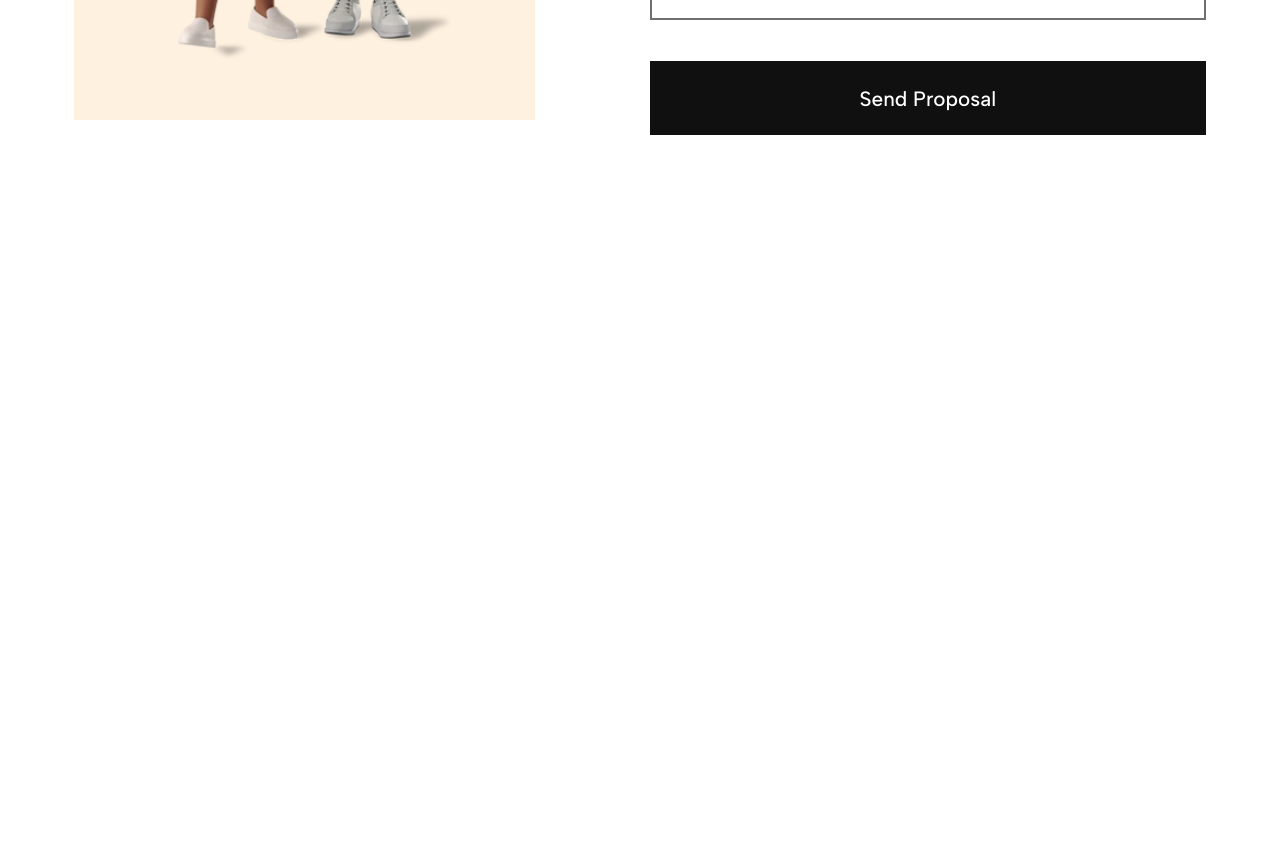
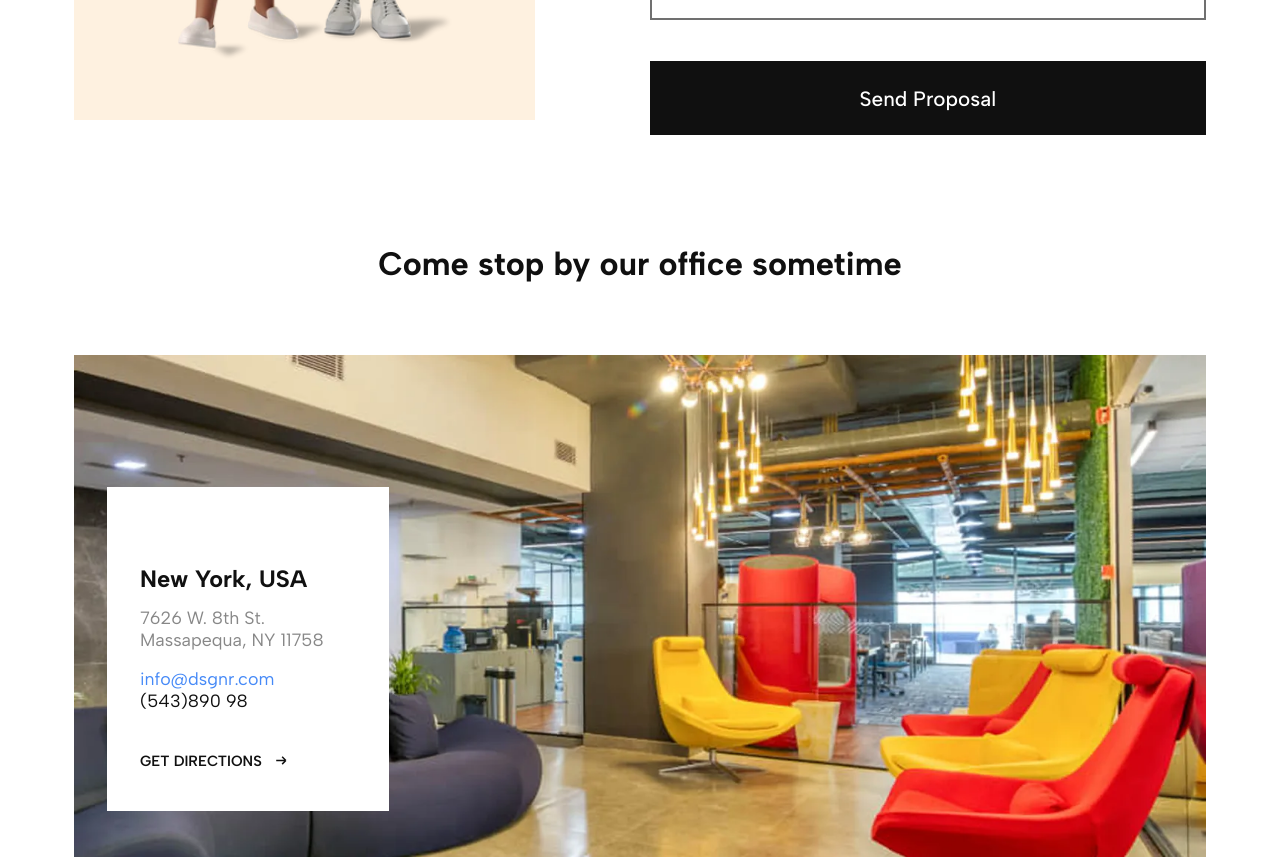
Before and after one commit to sohamdc/dsgnr, a React (Vite) app: page / in a window 1280 px wide. Shown: the part 1360-2217 px from the top of the page. Before the commit the page ends 1495 px from the top, so only its background shows below. Built offline with nearby package versions, Linux system fonts and the light colour scheme.

Commit message:
feat:Added Office section and address card

```diff
--- a/src/App.jsx
+++ b/src/App.jsx
@@ -1,6 +1,7 @@
 import Header from './sections/Header'
 import Hero from './sections/Hero'
 import ContactForm from './sections/ContactForm'
+import Office from './sections/Office'
 
 function App() {
   return (
@@ -9,6 +10,7 @@ function App() {
       <main>
         <Hero />
         <ContactForm />
+        <Office />
       </main>
     </>
   )
--- /dev/null
+++ b/src/sections/Office.jsx
@@ -0,0 +1,60 @@
+import { officeContent as office } from '../data/content'
+import SectionHeading from '../components/SectionHeading'
+import styles from './Office.module.css'
+
+function Office() {
+  return (
+    <section id="office" className={styles.office} aria-labelledby="office-title">
+      <div className="container">
+        <SectionHeading id="office-title">{office.heading}</SectionHeading>
+
+        <div className={styles.photoWrap}>
+          <img
+            className={styles.photo}
+            src={office.photo.src}
+            srcSet={office.photo.srcSet}
+            sizes="(min-width: 1728px) 1528px, 88vw"
+            alt={office.photo.alt}
+            width="1528"
+            height="677"
+            loading="lazy"
+            decoding="async"
+          />
+
+          <div className={styles.card}>
+            <h3 className={styles.city}>{office.city}</h3>
+
+            <address className={styles.address}>
+              <p className={styles.street}>
+                {office.street}
+                <br />
+                {office.region}
+              </p>
+              <p className={styles.contact}>
+                <a className={styles.email} href={`mailto:${office.email}`}>
+                  {office.email}
+                </a>
+                <br />
+                <a href={`tel:${office.phoneHref}`}>{office.phone}</a>
+              </p>
+            </address>
+
+            <a
+              className={styles.directions}
+              href={office.directionsUrl}
+              target="_blank"
+              rel="noopener noreferrer"
+            >
+              {office.directionsLabel}
+              <svg viewBox="0 0 20 20" fill="none" aria-hidden="true">
+                <path d="M3 10h13m0 0-5-5m5 5-5 5" stroke="currentColor" strokeWidth="2" />
+              </svg>
+            </a>
+          </div>
+        </div>
+      </div>
+    </section>
+  )
+}
+
+export default Office
--- /dev/null
+++ b/src/sections/Office.module.css
@@ -0,0 +1,94 @@
+/* Contact ends at 1976 and the heading starts at 2128 */
+.office {
+  padding-top: calc(152 * var(--u));
+}
+
+/* 44px heading, photo starts at 2273 */
+.photoWrap {
+  position: relative;
+  margin-top: calc(101 * var(--u));
+}
+
+.photo {
+  display: block;
+  width: 100%;
+  height: auto;
+}
+
+/* Figma: 381 x 437 card, 44px from the photo's left, 178px from its top.
+   Position and width are percentages of the photo, so the card scales with it. */
+.card {
+  position: absolute;
+  top: 26.29%;
+  left: 2.88%;
+  width: 24.93%;
+  min-height: calc(437 * var(--u));
+  padding: calc(102 * var(--u)) calc(45 * var(--u)) calc(55 * var(--u));
+  background: var(--color-white);
+}
+
+.city {
+  margin: 0 0 calc(17 * var(--u));
+  font-size: max(18px, calc(32 * var(--u)));
+  font-weight: 700;
+  line-height: 1.35;
+}
+
+.address {
+  font-style: normal;
+}
+
+.street,
+.contact {
+  margin: 0;
+  font-size: max(14px, calc(24 * var(--u)));
+  line-height: 1.25;
+}
+
+.street {
+  margin-bottom: calc(22 * var(--u));
+  color: var(--color-ink-muted);
+}
+
+.contact a {
+  text-decoration: none;
+}
+
+.contact a:hover {
+  text-decoration: underline;
+}
+
+.email {
+  color: var(--color-link);
+}
+
+.directions {
+  display: inline-flex;
+  align-items: center;
+  gap: calc(16 * var(--u));
+  margin-top: calc(53 * var(--u));
+  font-size: max(12px, calc(20 * var(--u)));
+  font-weight: 600;
+  line-height: 1.25;
+  text-decoration: none;
+  text-transform: uppercase;
+}
+
+.directions svg {
+  width: max(12px, calc(20 * var(--u)));
+  height: auto;
+  transition: transform 0.2s ease;
+}
+
+.directions:hover,
+.directions:focus-visible {
+  text-decoration: underline;
+}
+
+.directions:hover svg {
+  transform: translateX(4px);
+}
+
+@media (prefers-reduced-motion: reduce) {
+  .directions svg { transition: none; }
+}
```
